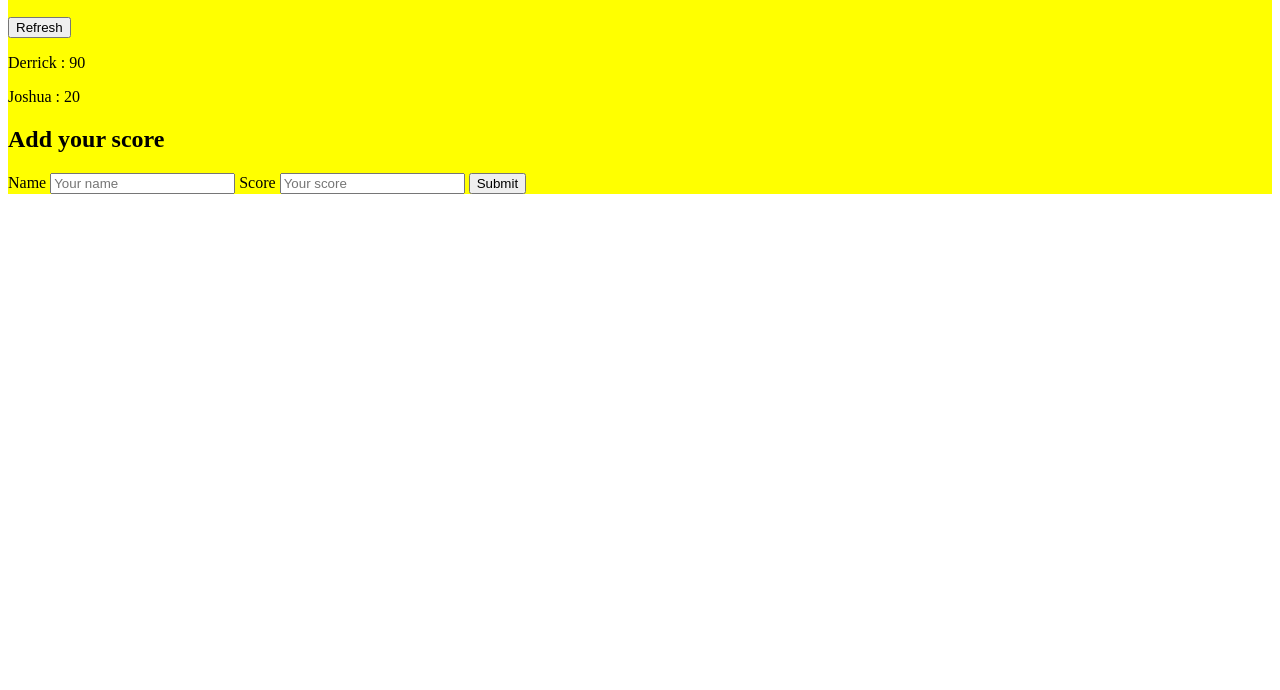
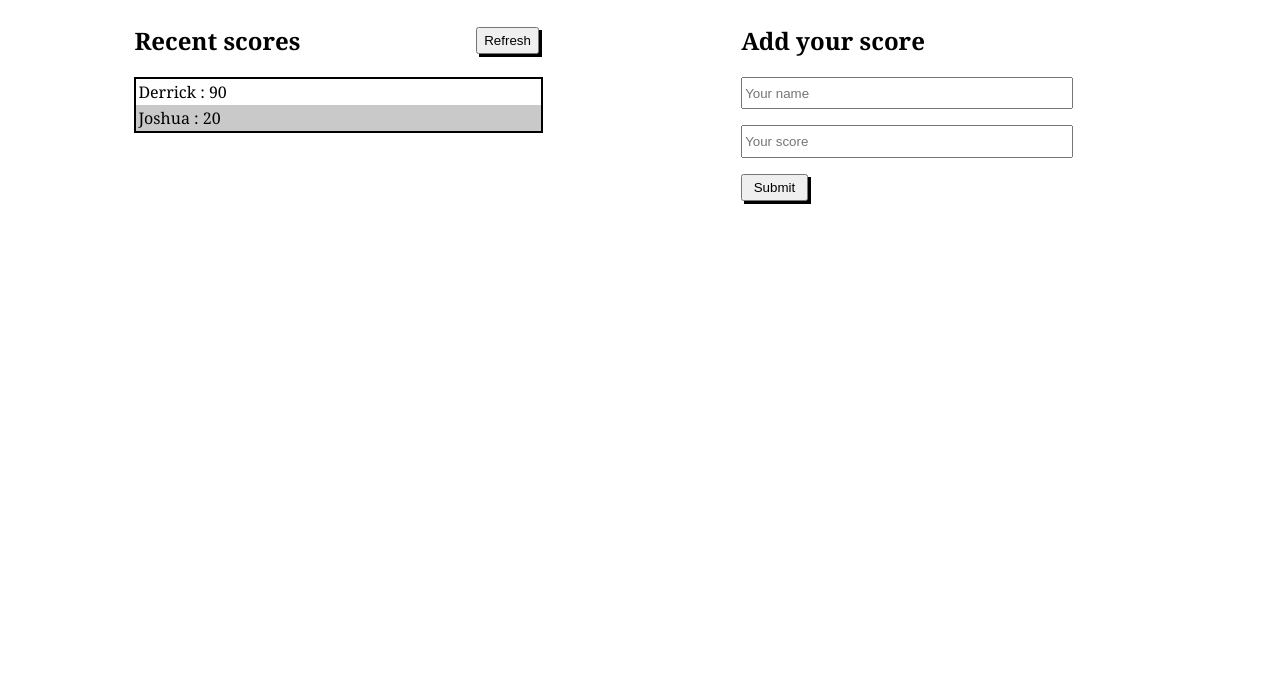
Before and after one commit to inspecta/Leaderboard, a website built with webpack: page src/index.html in a window 1280 px wide. Shown: the part 110-800 px from the top of the page. Built offline with nearby package versions, Linux system fonts and the light colour scheme.

Commit message:
Add application stylesheets

```diff
--- a/src/style.css
+++ b/src/style.css
@@ -1,3 +1,71 @@
+html {
+  font-family: Cambria, Cochin, Georgia, Times, "Times New Roman", serif;
+}
+
+label {
+  display: none;
+}
+
 main {
-  background: yellow;
+  padding: 20px;
+  width: 80%;
+  margin: 0 auto;
 }
+
+.recent-scores {
+  float: left;
+  width: 40%;
+}
+
+.add-score {
+  float: right;
+  width: 40%;
+}
+
+.names-scores {
+  width: 100%;
+  height: auto;
+  border: 2px solid black;
+  clear: both;
+}
+
+.details {
+  margin: 0;
+  padding: 2px;
+}
+
+.names-scores :nth-child(even) {
+  background: rgb(202, 201, 201);
+}
+
+.head-scores {
+  display: flex;
+  width: 100%;
+  justify-content: space-between;
+  align-items: center;
+}
+
+#refresh,
+#submit {
+  height: 2em;
+  box-shadow: 3px 3px 0 0 #000;
+}
+
+#refresh :hover {
+  cursor: pointer;
+}
+
+#form {
+  display: flex;
+  flex-direction: column;
+  gap: 1em;
+}
+
+input {
+  height: 2em;
+  width: 80%;
+}
+
+#submit {
+  width: 5em;
+}
```
